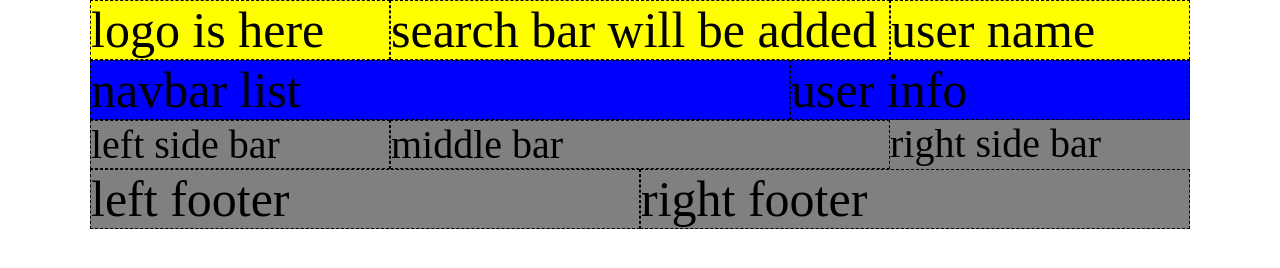
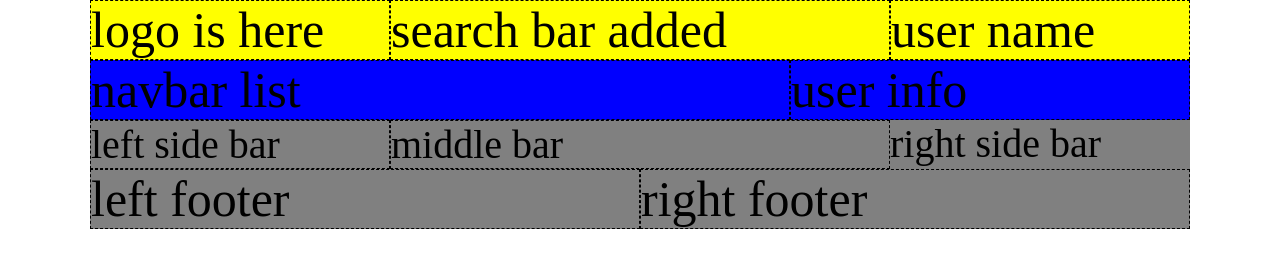
Before and after one commit to mzgaha/my-repository, a plain HTML site: page index.html in a window 1280 px wide. Drawn offline with Linux system fonts and the light colour scheme.

Commit message:
my message

```diff
--- a/index.html
+++ b/index.html
@@ -17,7 +17,7 @@
 
                     <div class="logo-search-wrapper">
                         <div class="logo-wrapper">logo is here</div>
-                        <div class="search-wrapper">search bar will be added</div>
+                        <div class="search-wrapper">search bar added</div>
                     </div>
                     <div class="user-wrapper">user name</div>
 
```
